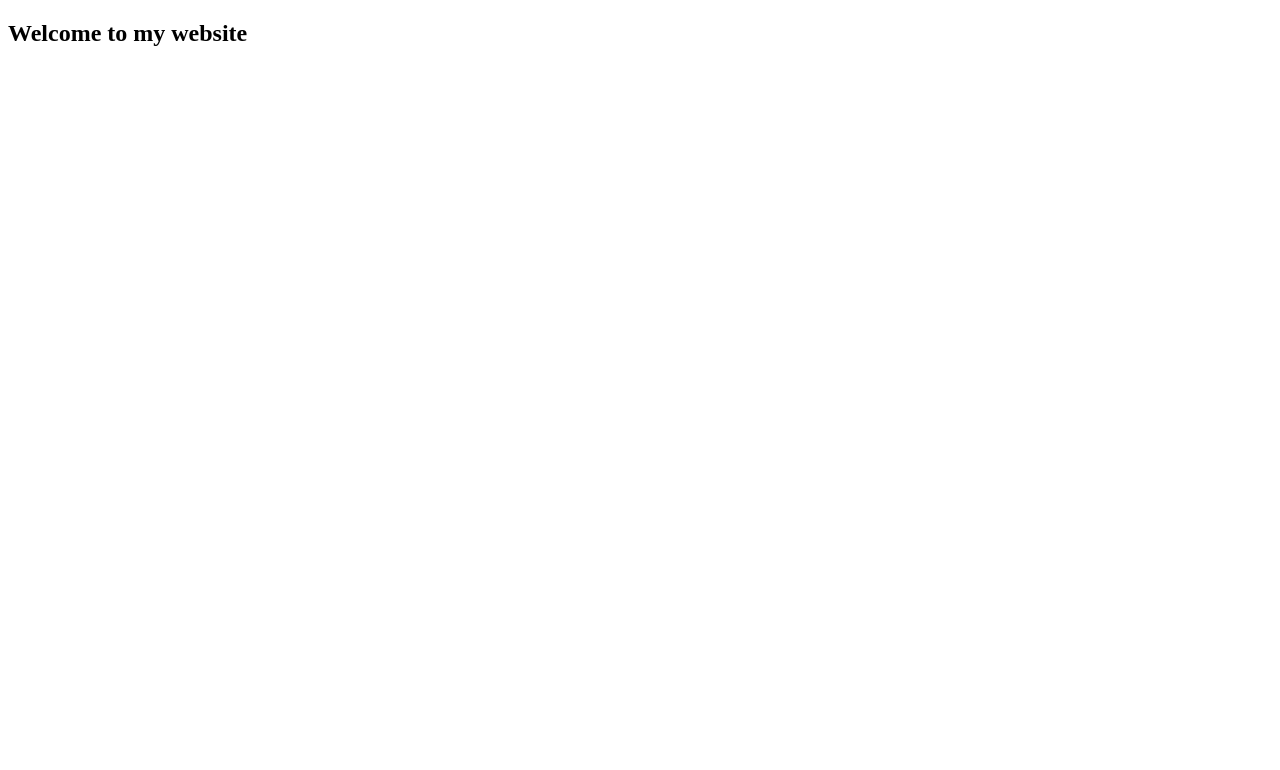
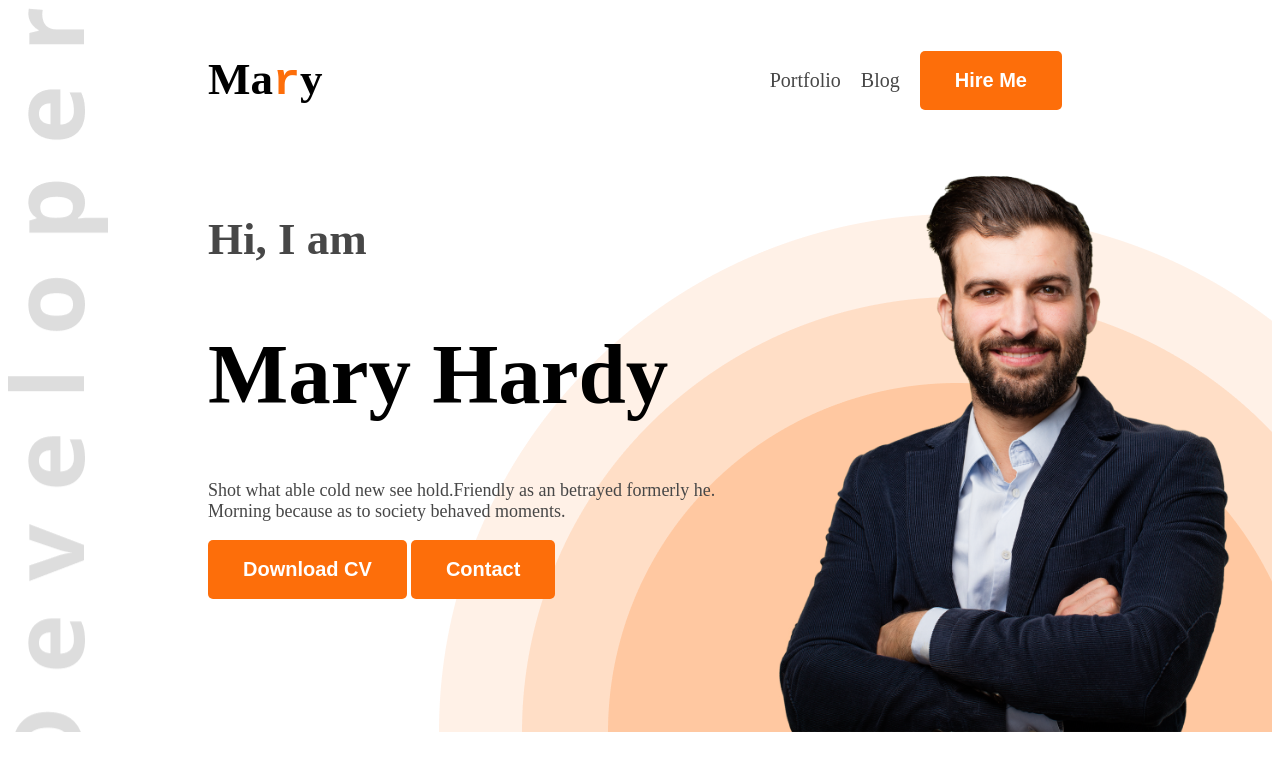
Before and after one commit to jubayer726/web-dev-portfolio, a plain HTML site: page index.html in a window 1280 px wide. Drawn offline with Linux system fonts and the light colour scheme.

Commit message:
Third commit

```diff
--- a/index.html
+++ b/index.html
@@ -4,10 +4,32 @@
     <meta charset="UTF-8">
     <meta name="viewport" content="width=device-width, initial-scale=1.0">
     <title>Web Developer Portfolio</title>
+    <link rel="preconnect" href="https://fonts.googleapis.com">
+<link rel="preconnect" href="https://fonts.gstatic.com" crossorigin>
+<link href="https://fonts.googleapis.com/css2?family=Open+Sans:ital,wght@0,300..800;1,300..800&display=swap" rel="stylesheet">
+
+    <link rel="stylesheet" href="styles/style.css">
 </head>
-<body>
-    <header>
-        <h2>Welcome to my website</h2>
+<body class="open-sans-normal">
+    <header class="header">
+        <nav>
+            <h3 class="nav-style">Ma<samp class="text-primary">r</samp>y</h3>
+            <ul>
+                <li><a class="dark-2" href="">Portfolio</a></li>
+                <li><a class="dark-2" href="">Blog</a></li>
+                <li><a href=""><button class="btn-hire">Hire Me</button></a></li>
+            </ul>
+        </nav>
+         <div class="banner">
+            <div class="banner-content">
+                <h4 class="banner-geeting dark-2">Hi, I  am</h4>
+                <h1 class="banner-tital">Mary Hardy</h1>
+                <p class="banner-description dark-2">Shot what able cold new see hold.Friendly as an betrayed formerly he. Morning because as to society behaved moments.</p>
+                <button class="btn-hire">Download CV</button>
+                <button class="btn-hire">Contact</button>
+            </div>
+            <img class="banner-profile" src="images/hardy.png" alt="">
+         </div>
 
     </header>
 
--- /dev/null
+++ b/styles/style.css
@@ -0,0 +1,85 @@
+
+.open-sans-normal> {
+  font-family: "Open Sans", sans-serif;
+  font-optical-sizing: auto;
+  font-style: normal;
+  font-variation-settings:
+    "wdth" 100;
+}
+/* shared-style */
+.text-primary{
+
+    color:#FD6E0A ;
+}
+.dark-2{
+    color: #474747;
+}
+
+/* nav style */
+nav{
+    display: flex;
+    align-items: center;
+    justify-content: space-between;
+    margin: 0 200px;
+
+}
+nav ul{
+    display: flex;
+    align-items: center;
+
+}
+nav ul li{
+    list-style: none;
+
+}
+nav ul li a{
+    text-decoration: none;
+    padding: 10px;
+    font-size: 20px;
+
+}
+.nav-style{
+font-size: 45px;
+font-weight:800;
+}
+.btn-hire{
+    background-color: #FD6E0A;
+    border-radius: 5px;
+    font-size: 20px;
+    font-weight: bold;
+    color: white;
+    padding: 18px 35px;
+    border: none;
+
+}
+.header{
+    background-image: url(../images/developer.png), url(../images/header_bg.png);
+    background-repeat: no-repeat;
+    background-position: top left, bottom right;
+
+}
+/* Banner style */
+.banner-content{
+    max-width: 580px;
+}
+
+.banner-geeting{
+    font-size: 45px;
+    font-weight: 600;
+}
+.banner-tital{
+font-size: 85px;
+font-weight:bold;
+}
+.banner-description{
+font-size: 18px;
+}
+.banner-profile{
+    width: 500px;
+}
+
+.banner{
+    display: flex;
+    justify-content: space-between;
+    margin: 0 35px 0 200px;
+}
```
